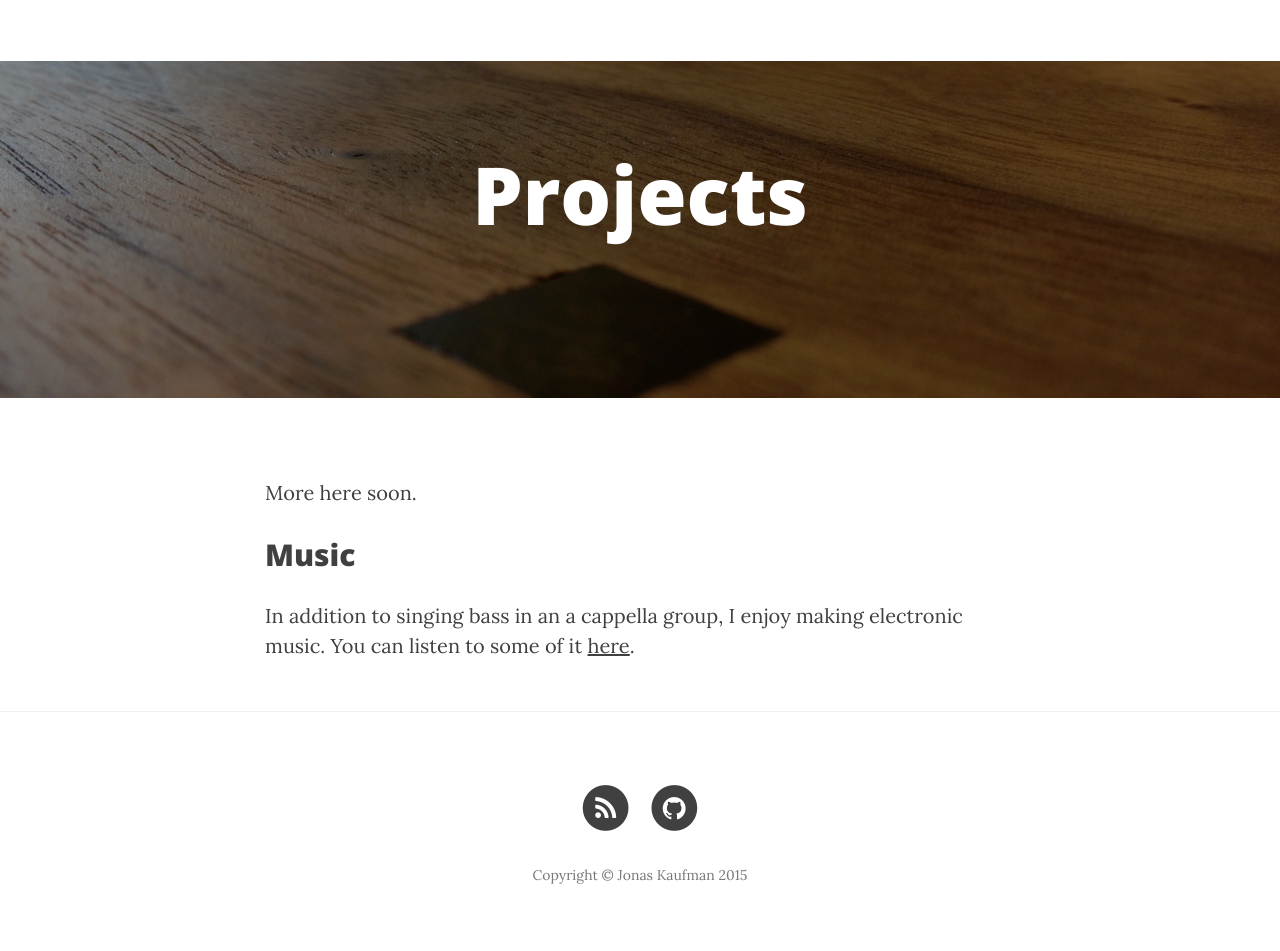
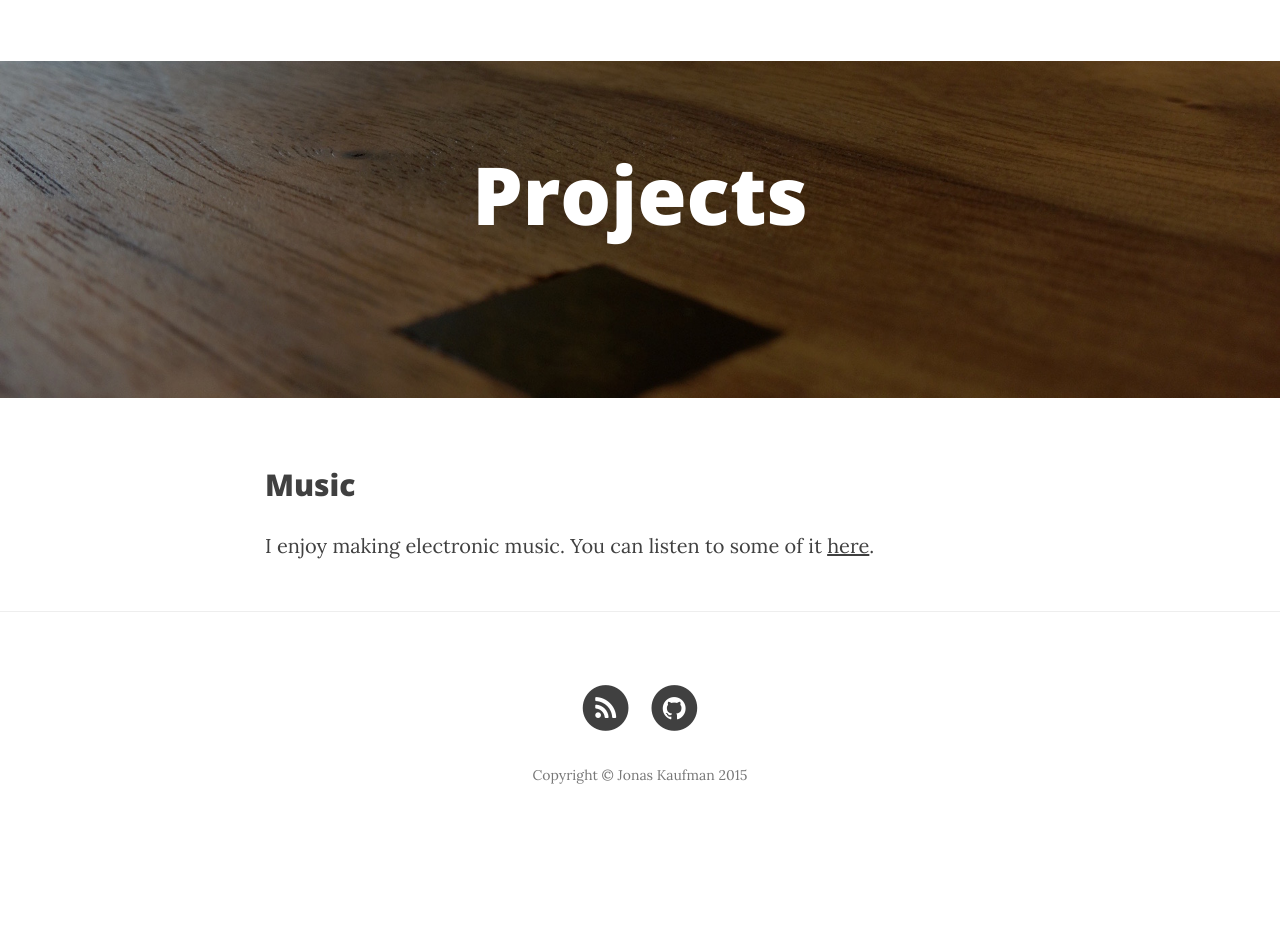
Before and after one commit to jonaskaufman/jonaskaufman.github.io, a Jekyll site: the page built from projects.html, in a window 1280 px wide. Built offline with Jekyll 4.4.1, drawn with Linux system fonts in a browser that asks for light colours; nearby versions of some CDN libraries; after the commit the page ends 900 px from its top, so only the background shows below that.

Commit message:
update proj

```diff
--- a/projects.html
+++ b/projects.html
@@ -5,7 +5,7 @@
 header-img: "img/projects-bg.jpg"
 ---
 
-<p>More here soon.<p/>
+
 <!--
 <h2>
 Woodworking
@@ -18,5 +18,5 @@
 Music
 </h2>
 <p>
-In addition to singing bass in an a cappella group, I enjoy making electronic music. You can listen to some of it <a href="https://soundcloud.com/jlkaufman">here</a>.
+I enjoy making electronic music. You can listen to some of it <a href="https://soundcloud.com/jlkaufman">here</a>.
 </p>
```
